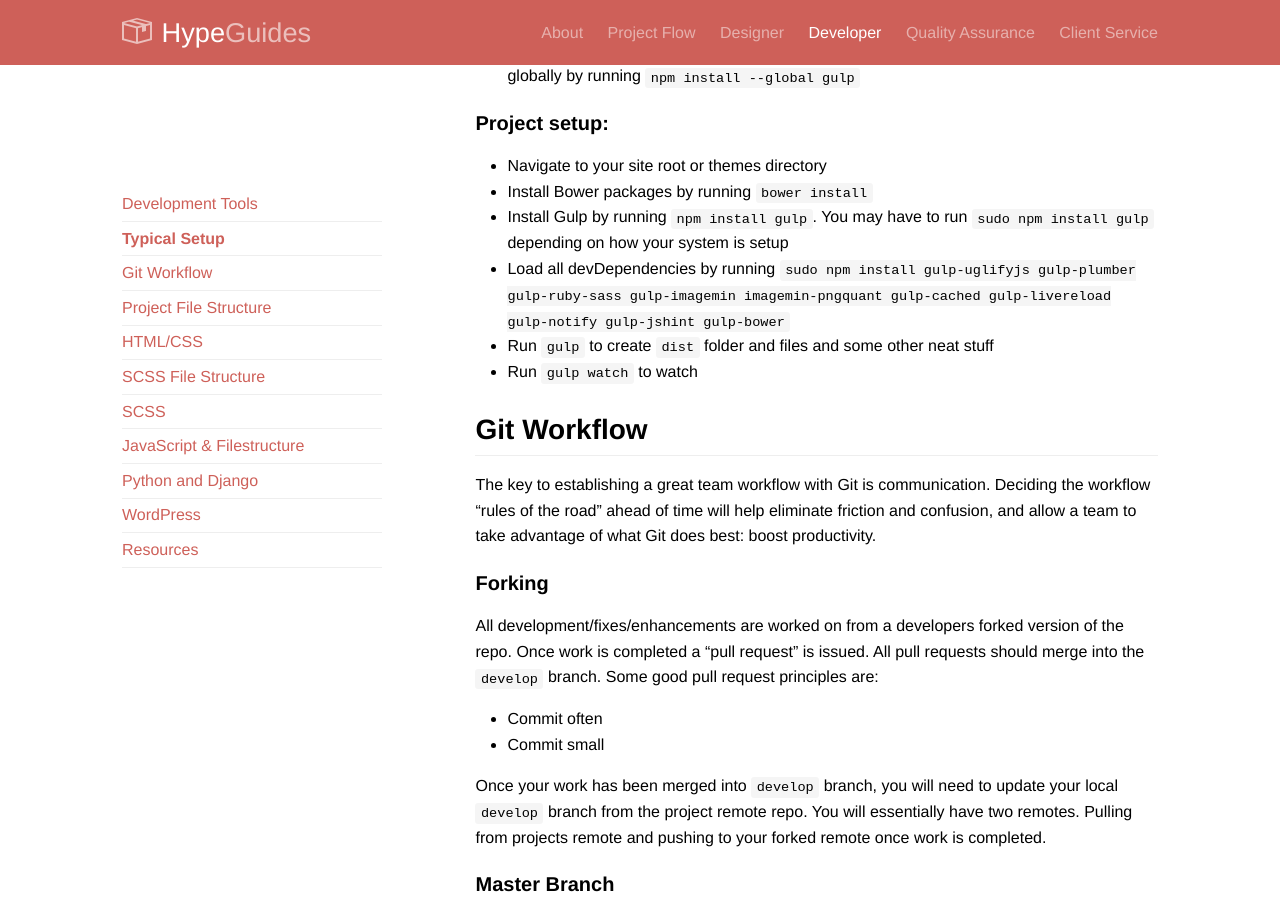
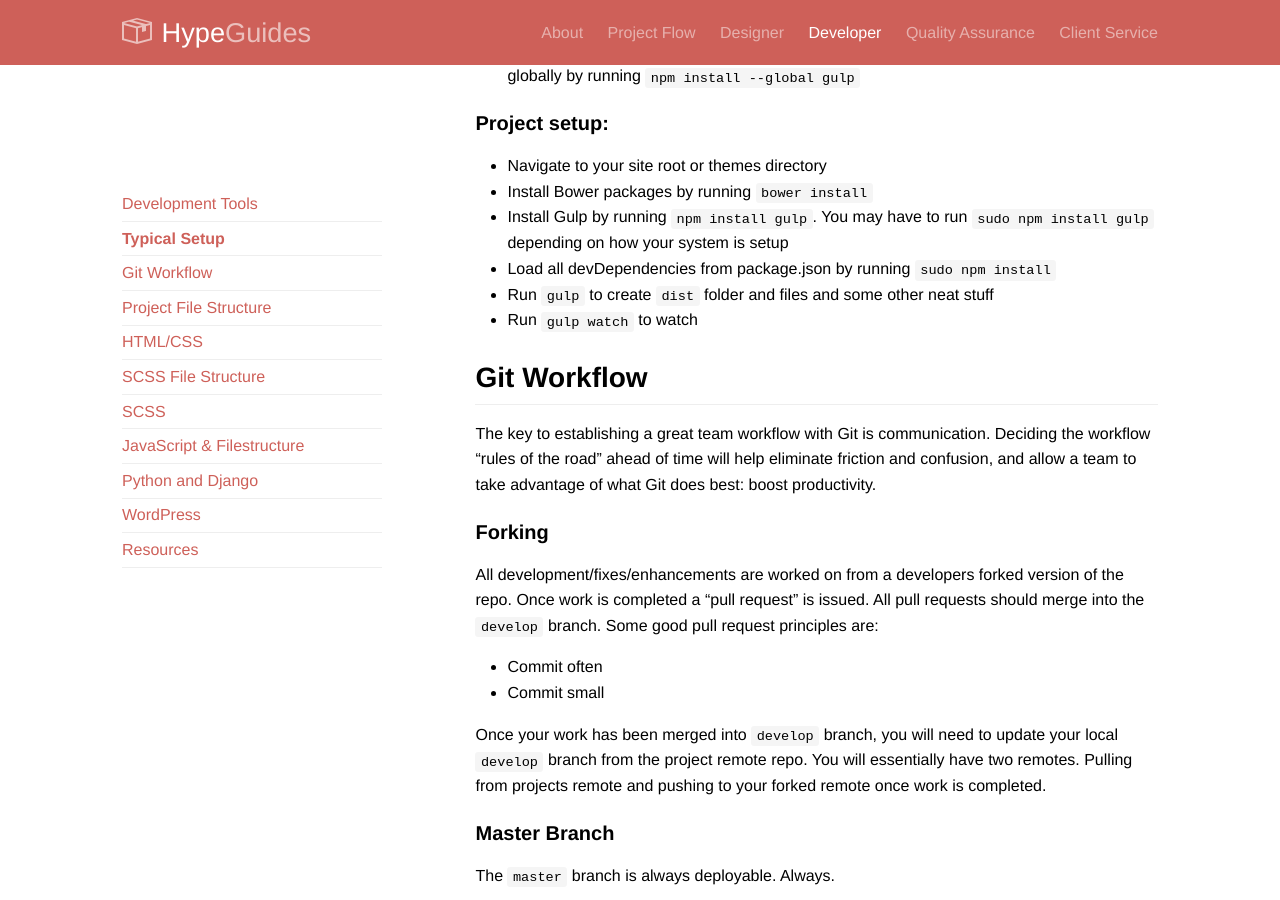
Before and after one commit to TaniaD13/handbook, a Jekyll site: the page built from developer.md, in a window 1280 px wide and 900 px high, scrolled down 947 px. Built offline with Jekyll 4.4.1, drawn with Linux system fonts in a browser that asks for light colours; Markdown is read by kramdown in place of the engine named in the settings.

Commit message:
Update developer.md

````diff
--- a/developer.md
+++ b/developer.md
@@ -38,7 +38,7 @@ Developer guidelines and process for Hypenotic and freelancers.
 1. Navigate to your site root or themes directory
 2. Install Bower packages by running ```bower install```
 3. Install Gulp by running ```npm install gulp```. You may have to run ```sudo npm install gulp``` depending on how your system is setup
-4. Load all devDependencies by running ```sudo npm install gulp-uglifyjs gulp-plumber gulp-ruby-sass gulp-imagemin imagemin-pngquant gulp-cached gulp-livereload gulp-notify gulp-jshint gulp-bower```
+4. Load all devDependencies from package.json by running ```sudo npm install```
 5. Run ```gulp``` to create ```dist``` folder and files and some other neat stuff
 6. Run ```gulp watch``` to watch
 
````
